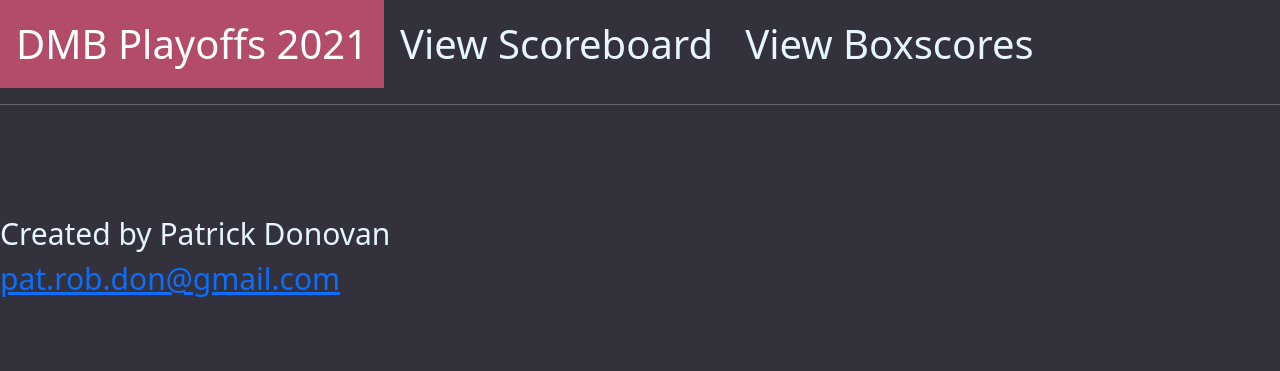
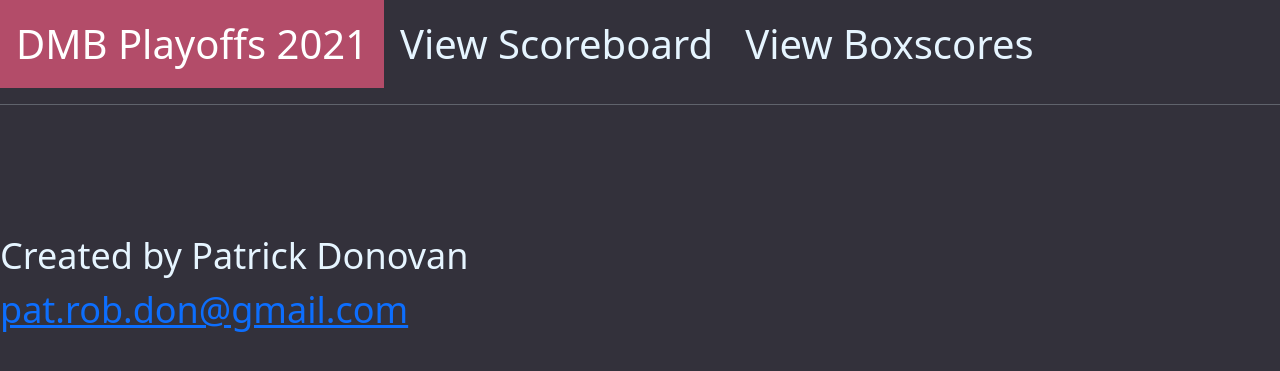
Before and after one commit to p93d/dmb_playoffs, a Flask app: template templates/tables.html in a window 1280 px wide. Shown: the top 371 px of the page. Run offline with Flask 2, Linux system fonts and the light colour scheme; the template is opened without the code that fills it, so the values that code supplies are empty.

Commit message:
Update tables.css

```diff
--- a/static/tables.css
+++ b/static/tables.css
@@ -4,7 +4,7 @@ body
 {
 background-color: #33313b;
 color: #e6f5ff;
-font-size: 30px;
+font-size: 36px;
 
 }
 
@@ -24,7 +24,7 @@ font-size: 30px;
 /* general formats for all tables */
 table
 {
-    font-size: 28px;
+    font-size: 27px;
     font-family: Helvetica, sans-serif;
     width: 100%;
     text-align: center;
```
